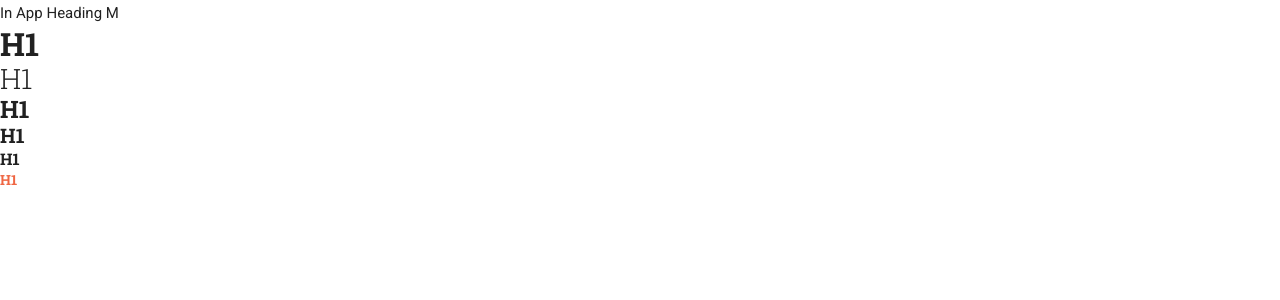
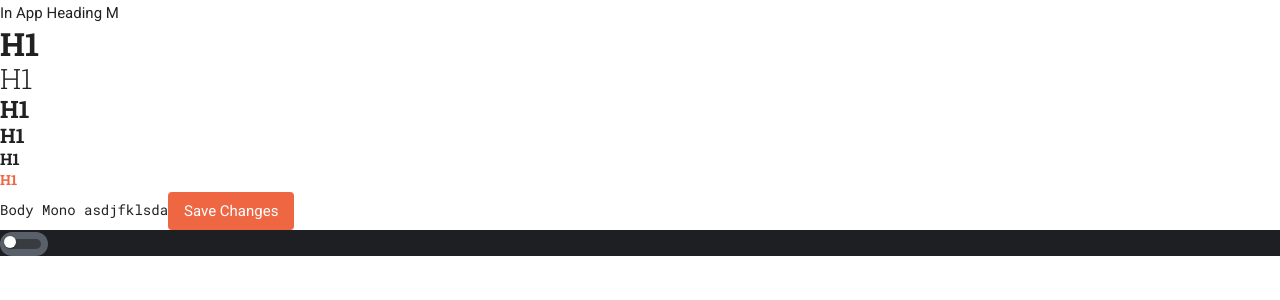
Before and after one commit to nekopudding/in-browser-markdown-editor, a React (Create React App) app: page / in a window 1280 px wide. Shown: the top 300 px of the page. Built offline with nearby package versions, Linux system fonts and the light colour scheme.

Commit message:
creating toggle button

```diff
--- a/src/App.js
+++ b/src/App.js
@@ -1,6 +1,8 @@
 import React from 'react'
-import {CssBaseline, ThemeProvider, Typography} from '@mui/material'
+import {Box, CssBaseline, ThemeProvider, Typography} from '@mui/material'
 import theme from 'theme';
+import Button from 'components/Button';
+import Toggle from 'components/Toggle';
 
 function App() {
   return (
@@ -14,6 +16,12 @@ function App() {
       <Typography variant='h4'>H1</Typography>
       <Typography variant='h5'>H1</Typography>
       <Typography variant='h6'>H1</Typography>
+      <Typography variant='bodyMono'>Body Mono asdjfklsda</Typography>
+      <Button>Save Changes</Button>
+      <Box sx={{bgcolor: theme.palette.clr900}}>
+        <Toggle/>
+      </Box>
+
     </ThemeProvider>
    </>
   )
--- /dev/null
+++ b/src/components/Button.jsx
@@ -0,0 +1,28 @@
+import React from 'react'
+import {Button as MuiButton} from '@mui/material'
+import theme from 'theme'
+
+function Button(props) {
+  const {sx, variant} = props;
+
+  return (
+    <MuiButton
+      {...props}
+      variant={variant || 'contained'}
+      sx={{
+        color: theme.palette.clr100,
+        bgcolor: theme.palette.primary.main,
+        boxShadow: 'none',
+        ...theme.typography.inAppHeadingM,
+        textTransform: 'none',
+        '&:hover': {
+          bgcolor: theme.palette.primary.light,
+          boxShadow: 'none'
+        },
+        ...sx
+      }}
+    />
+  )
+}
+
+export default Button
--- /dev/null
+++ b/src/components/Toggle.jsx
@@ -0,0 +1,33 @@
+import { Switch } from '@mui/material'
+import React from 'react'
+import theme from 'theme'
+
+function Toggle(props) {
+  const {sx} = props;
+  return (
+    <Switch
+      {...props}
+      size='small'
+      sx={{
+        width: '48px',
+        height: '24px',
+        bgcolor: theme.palette.clr600,
+        borderRadius: '24px',
+        '& .MuiSwitch-thumb': {
+          width: '12px',
+          height: '12px',
+        },
+        '& .MuiSwitch-input': {
+          width: '48px',
+          height: '24px',
+          position: 'absolute',
+          top: '50%',
+          transform: 'translateY(-50%)',
+        },
+        ...sx
+      }}
+    />
+  )
+}
+
+export default Toggle
--- a/src/theme.js
+++ b/src/theme.js
@@ -2,6 +2,7 @@ import { createTheme } from "@mui/material";
 
 const main = '#ef6643';
 const theme = createTheme({
+  mode: 'dark',
   palette: {
     clr100: '#ffffff',
     clr200: '#f5f5f5',
@@ -14,6 +15,9 @@ const theme = createTheme({
     clr900: '#1d1f22',
     clr1000: '#151619',
 
+    background: {
+      default: '#ffffff'
+    },
     primary: {
       main: main,
       light: '#f39765'
@@ -78,11 +82,6 @@ const theme = createTheme({
       fontWeight: 400,
       lineHeight: '24px'
     }
-
-
-
-
-
   }
 })
 
```
